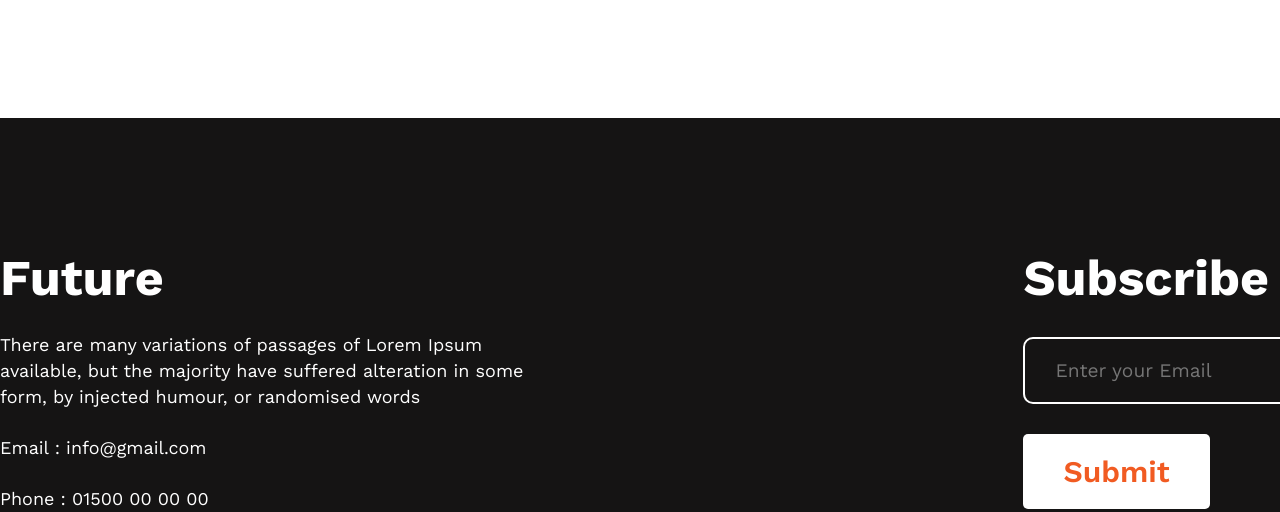
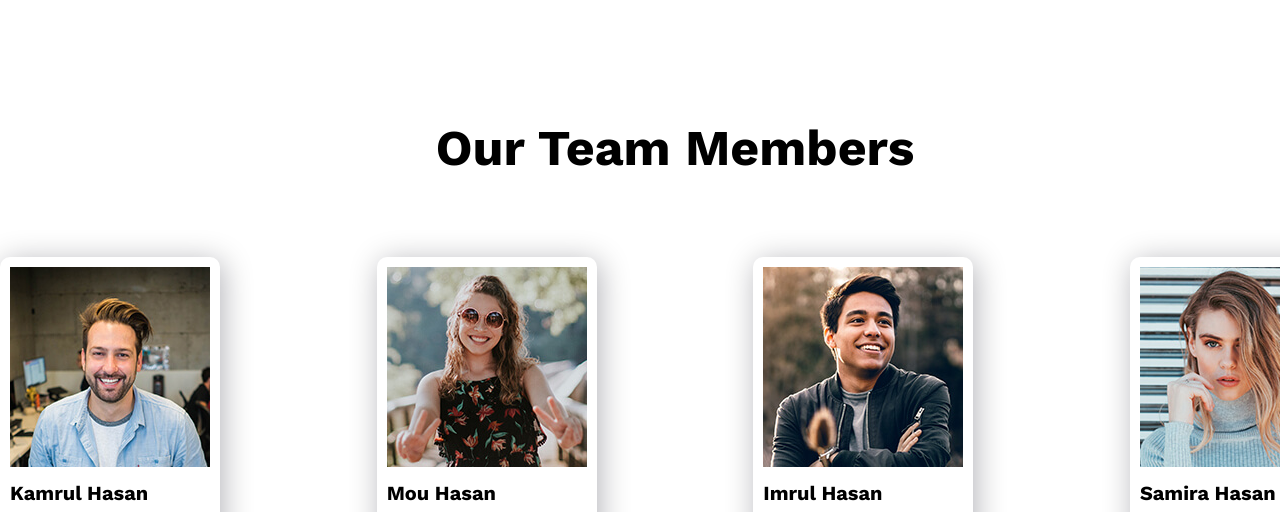
Before and after one commit to coderkamrul0/assignment-1, a plain HTML site: page index.html in a window 1280 px wide. Shown: the part 2650-3162 px from the top of the page. Drawn offline with nearby package versions, Linux system fonts and the light colour scheme.

Commit message:
final touch

```diff
--- a/index.html
+++ b/index.html
@@ -98,6 +98,38 @@
     <!-- Contact Section End -->
 
 
+
+    <!-- Team Section Start  -->
+    <section class="team-section">
+        <div class="team-section-details">
+            <h2>Our Team Members</h2>
+            <div class="team-members">
+                <div class="team-member">
+                    <img src="images/face1.jpg" alt="">
+                    <h5>Kamrul Hasan</h5>
+                    <p>Web Developer</p>
+                </div>
+                <div class="team-member">
+                    <img src="images/face2.jpg" alt="">
+                    <h5>Mou Hasan</h5>
+                    <p>java Developer</p>
+                </div>
+                <div class="team-member">
+                    <img src="images/face3.jpg" alt="">
+                    <h5>Imrul Hasan</h5>
+                    <p>React Developer</p>
+                </div>
+                <div class="team-member">
+                    <img src="images/face4.jpg" alt="">
+                    <h5>Samira Hasan</h5>
+                    <p>App Developer</p>
+                </div>
+            </div>
+        </div>
+    </section>
+    <!-- Team Section End -->
+
+
     <!-- Subscribe Section Start -->
 
     <section class="subscribe-section">
--- a/style.css
+++ b/style.css
@@ -170,6 +170,41 @@
 
 
 
+
+/* Team Section Start  */
+
+    .team-section-details{
+        width: 1350px;
+        margin: auto;
+        margin-bottom: 100px;
+    }
+    .team-section-details h2{
+        font-size: 50px;
+        text-align: center;
+        font-weight: 700;
+        margin-bottom: 80px;
+    }
+    .team-section-details .team-members{
+        display: flex;
+        justify-content: space-between;
+    }
+    .team-section-details .team-member{
+        padding: 10px 10px;
+        border-radius: 10px;
+        box-shadow: 3px 4px 30px 0px rgba(1, 4, 21, 0.3);
+    }
+    .team-section-details .team-member h5{
+        margin: 10px 0;
+        font-size: 20px;
+    }
+    .team-section-details .team-member p{
+        margin-bottom: 15px;
+    }
+
+/* Team Section End */
+
+
+
 /* Subscribe Section Start  */
 
     .subscribe-section{
```
Also changed, not shown: images/face1.jpg (added), images/face2.jpg (added), images/face3.jpg (added), images/face4.jpg (added).
